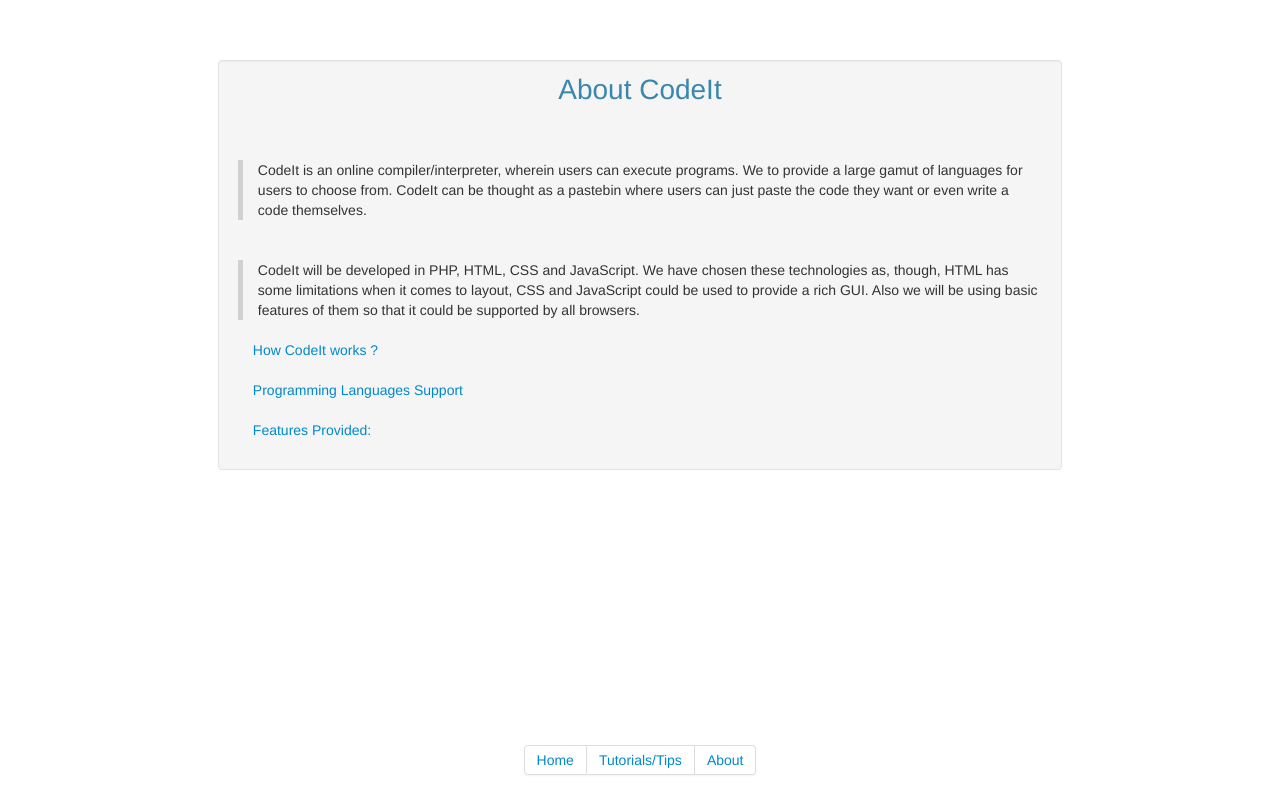
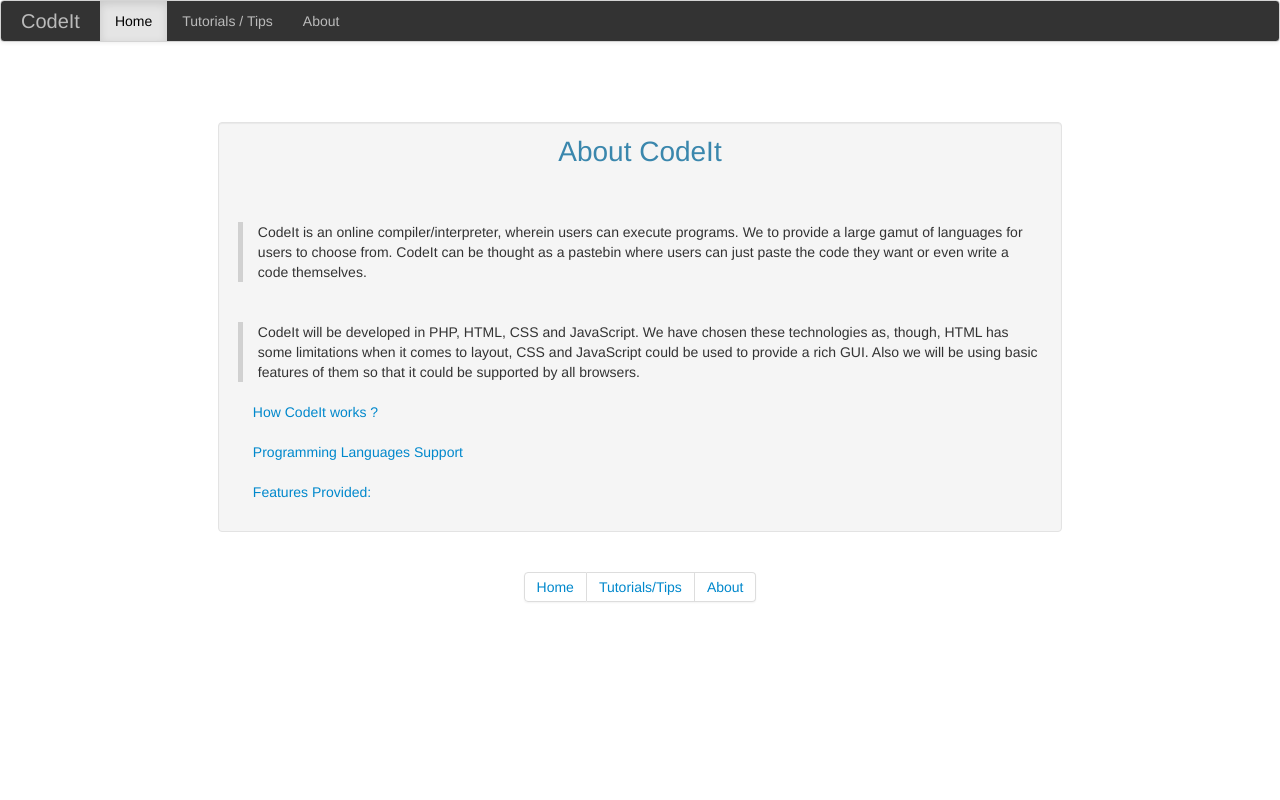
Before and after one commit to rohandalvi/final_codeIt, a PHP site: page /codeIt/about.php in a window 1280 px wide. Run offline with PHP 8.4, Linux system fonts and the light colour scheme; some libraries are stand-ins or nearby versions.

Commit message:
About.php Changed, NavBar added

```diff
--- a/about.php
+++ b/about.php
@@ -1,4 +1,10 @@
 <!DOCTYPE HTML>
+
+<?php
+
+    require_once "common/variables.php";
+
+?>
 <html>
     <head>
         <meta charset="utf-8">
@@ -12,6 +18,29 @@
         <script type="text/javascript" src="js/bootstrap-collapse.js"></script>
     </head>
     <body>
+
+	<div class="row-fluid" >
+		<div class="row">
+			    <div class="navbar" >
+					<div class="navbar-inner" style="margin-left:20px; background-image: linear-gradient(to bottom, #333, #333);">
+					<!-- Author: Shardul Bagade; Comment: Added href URL. -->
+					<a class="brand" style="color: #bbb; text-shadow: none;"
+						href=<?php echo BASE_URL."/codeIt/index.php" ?>>CodeIt</a>
+					<ul class="nav">
+					<li class="active">
+						<a style="color: #000; text-shadow: none;"
+							href=<?php echo BASE_URL."/codeIt/index.php" ?>>Home</a></li>
+					<li><a style="color: #bbb; text-shadow: none;"
+							href=<?php echo BASE_URL."/codeIt/tutorials_tips.php" ?>>Tutorials / Tips</a></li>
+					<li><a style="color: #bbb; text-shadow: none;"
+							href="about.php">About</a></li>
+
+
+					</ul>
+
+					</div>
+				</div>
+		</div>
         <div class="row-fluid" style="margin-top: 60px;">
             <div class="row-fluid">
                 <div class="span2">
@@ -73,7 +102,7 @@
             </div>
 
         </div>
-        <div class ="navbar navbar-fixed-bottom">
+        <div class ="navbar ">
             <div class="pagination pagination-centered">
                 <ul>
                     <li><a href="index.php">Home</a></li>
```
